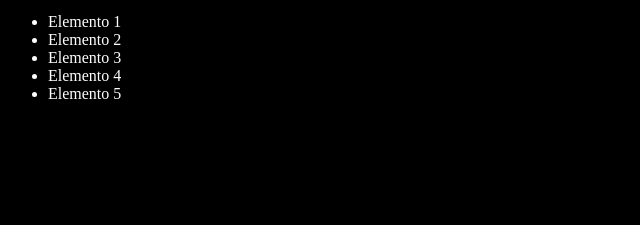
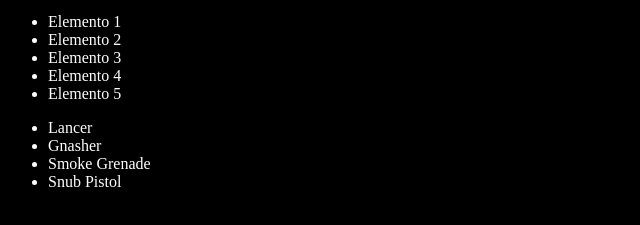
Before and after one commit to AlanR45/basic-git, a plain HTML site: page index.html in a window 1280 px wide. Shown: the part 101-326 px from the top of the page, without its empty margins (0-640 px from the left). Drawn offline with Linux system fonts and the light colour scheme.

Commit message:
agregando lista de armas G0W

```diff
--- a/index.html
+++ b/index.html
@@ -19,6 +19,12 @@
       <li>Elemento 4</li>
       <li>Elemento 5</li>
     </ul>
+    <ul>
+      <li>Lancer</li>
+      <li>Gnasher</li>
+      <li>Smoke Grenade</li>
+      <li>Snub Pistol</li>
+    </ul>
   </body>
   <script src="index.js"></script>
 </html>
```
